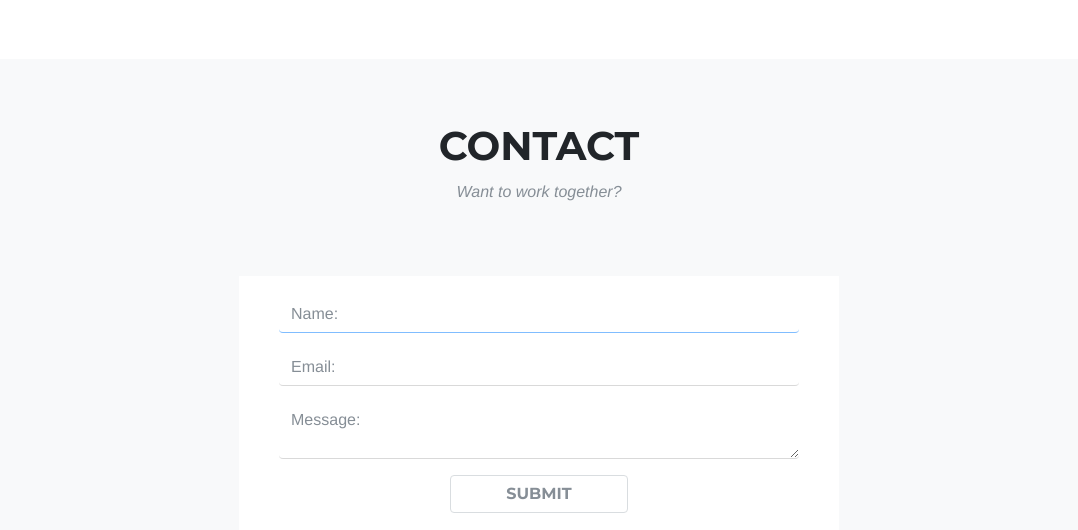
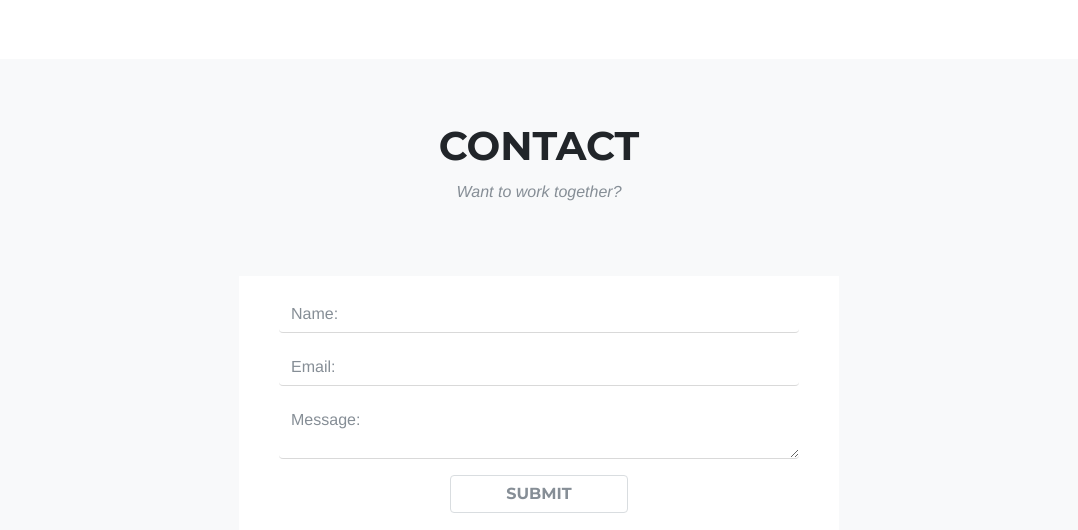
Before and after one commit to ofrilim/lim-portfolio, a plain HTML site: page index.html in a window 1280 px wide. Shown: the part 2656-3186 px from the top of the page, without its empty margins (101-1179 px from the left). Drawn offline with nearby package versions, Linux system fonts and the light colour scheme; a web font is replaced by a local one.

Commit message:
remove autofocus from form

```diff
--- a/index.html
+++ b/index.html
@@ -186,7 +186,7 @@
 
             <form id="form" action="https://formspree.io/xbjzywrq" method="POST">
                 <div class="form-group">
-                  <input type="text" id="name" name="name" class="form-control" placeholder="Name:" autofocus required>
+                  <input type="text" id="name" name="name" class="form-control" placeholder="Name:" required>
                 </div>
                 <div class="form-group">
                   <input type="email" id="email" name="email" class="form-control" placeholder="Email:" required>
```
